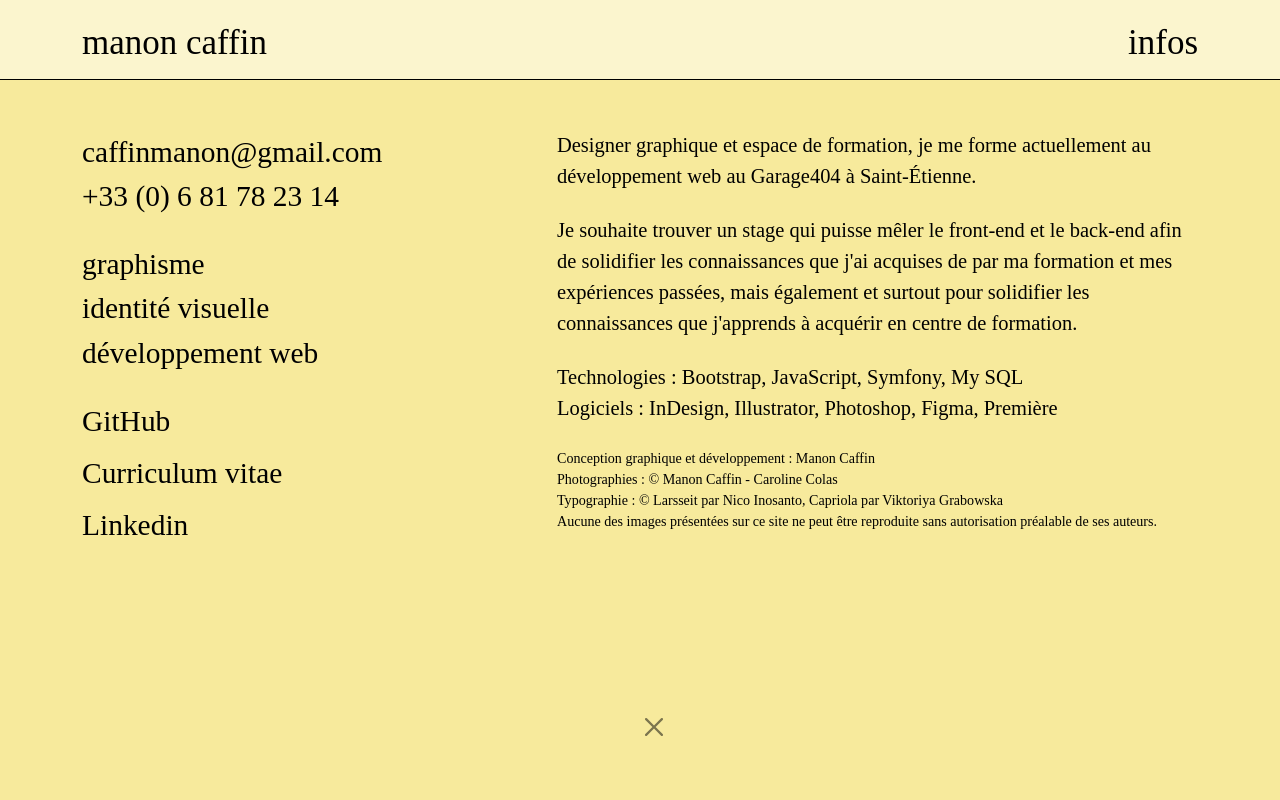
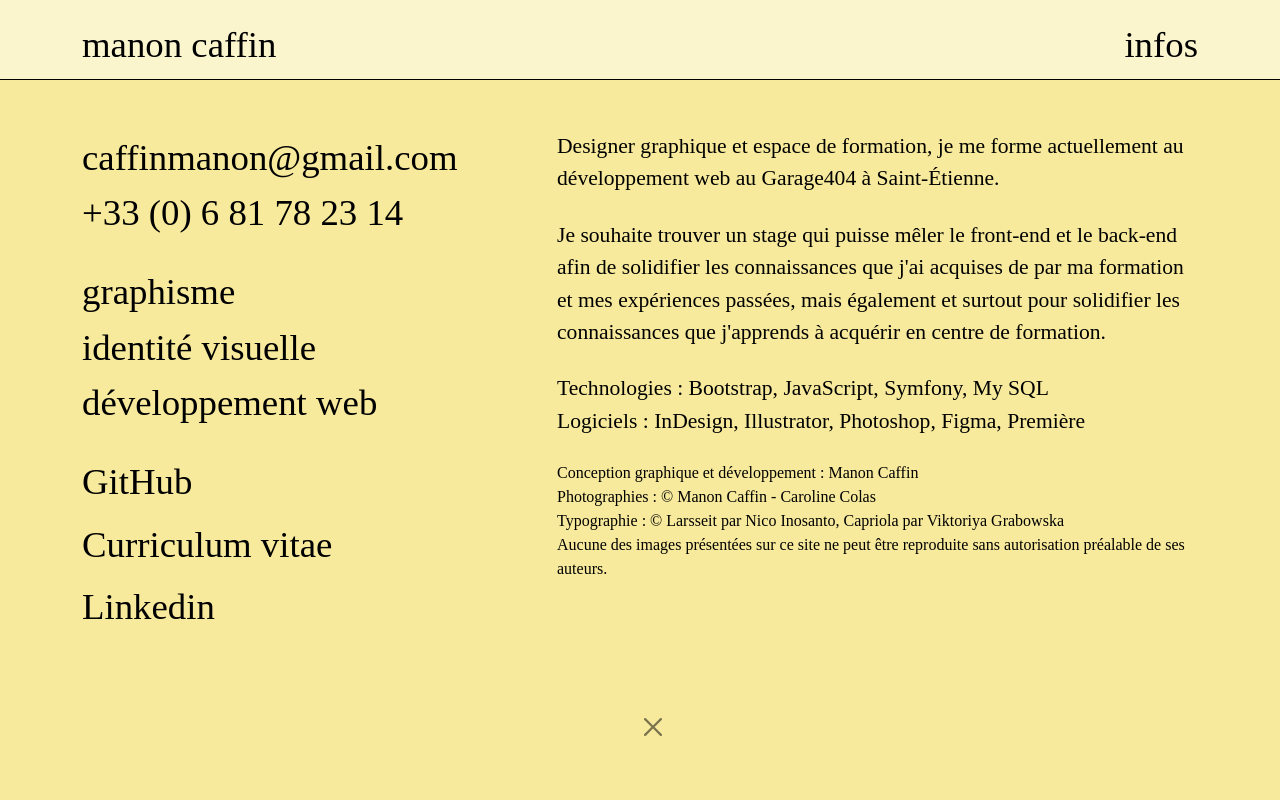
Before and after one commit to Manoncaffin/Portfolio, a PHP site: page /infos.html in a window 1280 px wide. Run offline with PHP 8.4, Linux system fonts and the light colour scheme; some libraries are stand-ins or nearby versions.

Commit message:
px en rem

```diff
--- a/appearance/style.css
+++ b/appearance/style.css
@@ -45,7 +48,7 @@ p {
 
 .hover-logo {
     font-family: "Capriola";
-    font-size: 35px;
+    font-size: 2.3rem;
     transition: 0.3s ease-in-out;
     /* taille du logo sans le hover */
     -webkit-transform: scale(1);
@@ -64,7 +67,7 @@ p {
 
 .hover-text-container {
     font-family: "Larsseit";
-    font-size: 35px;
+    font-size: 2.3rem;
     transition: 0.3s ease-in-out;
 }
 
@@ -77,31 +80,27 @@ p {
 /* index */
 body {
     font-family: "Larsseit";
-    font-size: 18px;
+    font-size: 1.1rem;
     min-width: 100vw;
     min-height: 100vh;
     overflow-x: hidden;
 }
 
 .carousel-pagination {
-    font-size: 25px;
+    font-size: 1.5rem;
     font-family: "Capriola";
 }
 
 .titre {
     font-family: "Capriola", bold;
-    font-size: 19px;
+    font-size: 1.1rem;
     text-decoration: underline;
     transform: rotate(0deg);
     transition: transform 0.3s ease;
-
 }
 
 .titre:hover {
     transform: rotate(-2deg);
-    /* color: rgb(54, 64, 251, 100); */
-    /* text-shadow: 4px 5px 10px rgb(232, 35, 212, 0.8); */
-
 }
 
 .separator,
@@ -183,12 +161,12 @@ body {
 }
 
 .text-contact {
-    font-size: 2.1vw;
+    font-size: 2.3rem;
     font-family: "Larsseit";
 }
 
-.text-mail {
-    font-size: 2.1vw;
+.text-mail, .text-tel {
+    font-size: 2.3rem;
     font-family: "Larsseit";
     display: inline-block;
     text-decoration: none;
@@ -200,28 +178,20 @@ body {
     text-decoration: underline;
 }
 
-.text-tel {
-    font-size: 2.1vw;
-    font-family: "Larsseit";
-    display: inline-block;
-    text-decoration: none;
-    transition: transform 0.3s ease;
-}
-
 .text-tel:hover {
     transform: rotate(3deg);
     text-decoration: underline;
 }
 
-.text-link {
-    font-size: 2.1vw;
+.text-link, .text-link-two {
+    font-size: 2.3rem;
     font-family: "Larsseit";
     text-decoration: none;
     display: inline-block;
     overflow: hidden;
 }
 
-.text-link span {
+.text-link span, .text-link-two span {
     display: block;
     transform: rotate(0deg);
     transition: transform 0.3s ease;
@@ -231,39 +201,21 @@ body {
     transform: rotate(-5deg);
 }
 
-.text-link:hover {
+.text-link:hover, .text-link-two:hover {
     text-decoration: underline;
-}
-
-.text-link-two {
-    font-size: 2.1vw;
-    font-family: "Larsseit";
-    text-decoration: none;
-    display: inline-block;
-    overflow: hidden;
-}
-
-.text-link-two span {
-    display: block;
-    transform: rotate(0deg);
-    transition: transform 0.3s ease;
 }
 
 .text-link-two:hover span {
     transform: rotate(5deg);
 }
 
-.text-link-two:hover {
-    text-decoration: underline;
-}
-
 .text-about {
-    font-size: 1.3vw;
+    font-size: 1.45rem;
     font-family: "Larsseit";
 }
 
 .text-infos {
-    font-size: 1.1vw;
+    font-size: 1.2rem;
     font-family: "Larsseit";
 }
 
@@ -494,48 +437,31 @@ body {
 }
 
 @media only screen and (min-width: 768px) and (max-width: 1500px) {
-
     .img-mobile {
         width:700px;
     }
 
     .titre {
-        font-size: 14px;
+        font-size: 1rem;
     }
 
     .textHomepage {
-        font-size: 13px;
+        font-size: 0.9rem;
     }
 
     .carousel-pagination {
-        font-size: 18px;
+        font-size: 1.2rem;
     }
 
-    .text-mail {
-        font-size: 2.3vw;
-    }
-
-    .text-tel {
-        font-size: 2.3vw;
-    }
-
-    .text-contact {
-        font-size: 2.3vw;
-    }
-
-    .text-link {
-        font-size: 2.3vw;
-    }
-
-    .text-link-two {
-        font-size: 2.3vw;
+    .text-mail, .text-tel, .text-contact, .text-link, .text-link-two {
+        font-size: 2.3rem;
     }
 
     .text-about {
-        font-size: 1.6vw;
+        font-size: 1.35rem;
     }
 
     .text-infos {
-        font-size: 1.10vw;
+        font-size: 1rem;
     }
 }
--- a/index.html
+++ b/index.html
@@ -18,7 +18,7 @@
 
 <body>
     <main>
-        <section class="loading container-md col-4 d-flex justify-content-center flex-column text-center">
+        <section class="loading container-md col-7 d-flex justify-content-center flex-column">
             <div id="logoLoading">
                 <h1>manon caffin</h1>
             </div>
--- a/projet.html
+++ b/projet.html
@@ -165,10 +165,8 @@
                 <div class="carousel-inner h-100">
                     <div class="carousel-item active h-100">
                         <div class="row h-100 d-flex justify-content-center">
-                            <div
-                                class="image col-md-12 col-lg-6 mx-auto d-flex justify-content-center align-items-center">
-                                <img src="../images/IMG_0355.jpg" class="rounded-4 img-mobile" alt="Au 46" width="100%"
-                                    height="auto">
+                            <div class="image col-md-12 col-lg-6 mx-auto d-flex justify-content-center align-items-center">
+                                <img src="../images/IMG_0355.jpg" class="rounded-4 img-mobile" alt="Au 46" width="100%" height="auto">
                             </div>
                         </div>
                     </div>
```
Also changed, not shown: other parts of appearance/style.css (+35 -62 lines), 1 other file.
